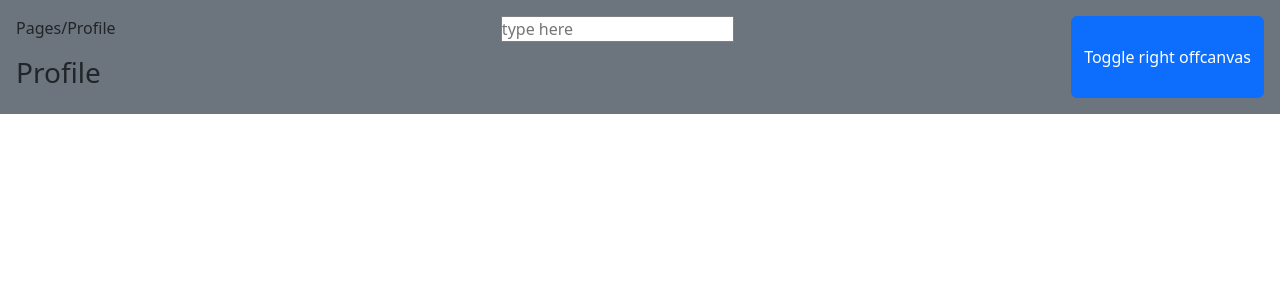
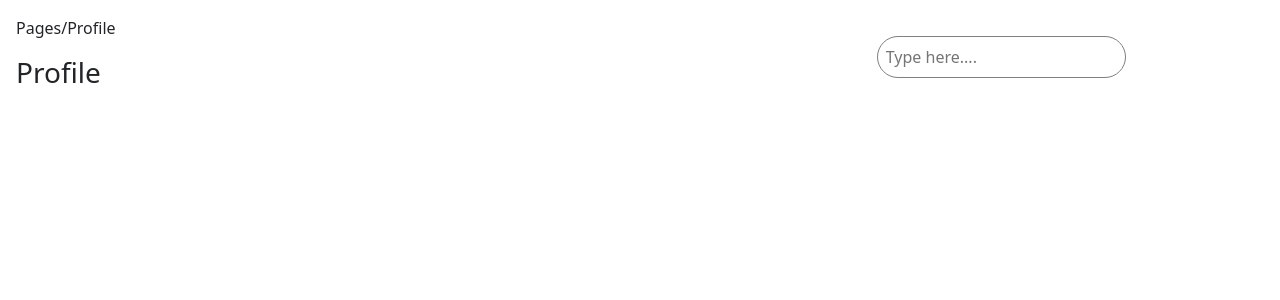
Before and after one commit to ekene2003/niitproject-ekenedrinks-, a PHP site: page /login/dashboard.php in a window 1280 px wide. Shown: the top 300 px of the page. Run offline with PHP 8.4, Linux system fonts and the light colour scheme; some libraries are stand-ins or nearby versions; some web fonts are replaced.

Commit message:
new feature

```diff
--- a/assets/css/style.css
+++ b/assets/css/style.css
@@ -516,12 +516,17 @@ input{
 .dashboard-header{
      display: flex;
      padding: 1rem;
-     background: #000 !important;
+
 }
 .dashboard-head-p{
-color: red;
 }
 .dashboard-search{
+position: absolute !important;
+right: 10% !important;
+}
+.dashboard-search input{
+     border-radius: 3rem;
+     padding: 0.5rem;
 
 }
 .dashboard-p{
@@ -530,3 +535,18 @@ color: red;
 .dashboard-p-head{
 
 }
+.right-dashheader{
+     display: flex;
+     align-items: center;
+}
+.dashboard-toggle{
+     color: white !important;
+     border: 2px solid white !important;
+}
+.searchbtn-dashboard{
+     padding: .3rem;
+     border-radius: 50%;
+     background: white;
+     border: none;
+
+}
--- a/dashboard.php
+++ b/dashboard.php
@@ -5,26 +5,30 @@ require_once('./includes/header.php');
 
 <body>
   <link rel='stylesheet' href='./assets/'>
-  <header class='.dashboard-header d-flex justify-content-between bg-secondary p-3'>
-    <div class='.dashboard-head-p'>
-      <p class='.dashboard-p'>Pages/Profile</p>
-      <h3 class='.dashboard-p-head'>Profile</h3>
+  <header class='dashboard-header d-flex justify-content-between p-3'>
+    <div class='dashboard-head-p'>
+      <p class='dashboard-p'>Pages/Profile</p>
+      <h3 class='dashboard-p-head'>Profile</h3>
     </div>
+    <div class="right-dashheader">
     <form action='' class='ms-5 flex-5 dashboard-search'>
-      <input type='search' name='' id='' placeholder='type here'>
+      <input type='search' name='' id='' placeholder='Type here....'>
+      <button type="submit" class="searchbtn-dashboard"><i class="fa fa-search"></i></button>
     </form>
-    <button class='btn btn-primary' type='button' data-bs-toggle='offcanvas' data-bs-target='#offcanvasRight' aria-controls='offcanvasRight'>Toggle right offcanvas</button>
+    <button class='btn dashboard-toggle' type='button' data-bs-toggle='offcanvas' data-bs-target='#offcanvasRight' aria-controls='offcanvasRight'><i class="fa fa-bars"></i></button>
     <div class='offcanvas offcanvas-start' tabindex='-1' id='offcanvasRight' aria-labelledby='offcanvasRightLabel'>
       <div class='offcanvas-header'>
-        <h5 class='offcanvas-title' id='offcanvasRightLabel'><i class='fa fa-'></i></h5>
+        <h5 class='offcanvas-title' id='offcanvasRightLabel'></h5>
         <button type='button' class='btn-close' data-bs-dismiss='offcanvas' aria-label='Close'></button>
       </div>
       <div class='offcanvas-body'>
         ...
       </div>
     </div>
+    </div>
   </header>
   <script src='https://cdn.jsdelivr.net/npm/bootstrap@5.3.0-alpha3/dist/js/bootstrap.bundle.min.js'></script>
+  <script src="./js/all.min.js"></script>
 
 </body>
 
```
